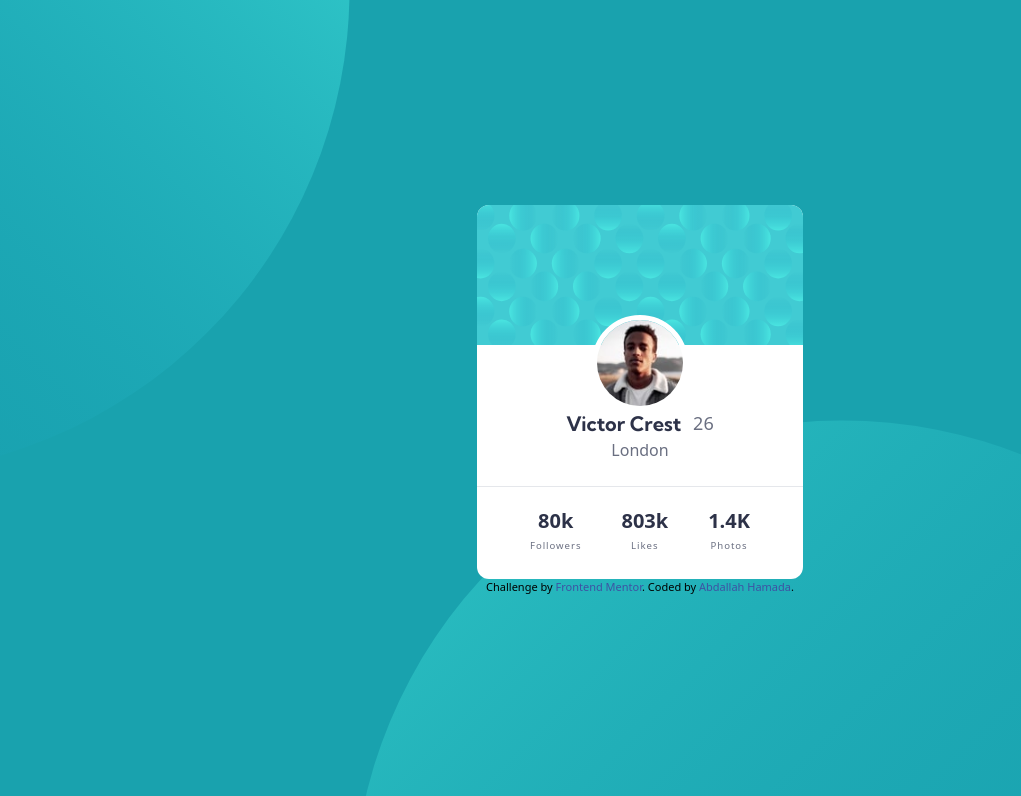
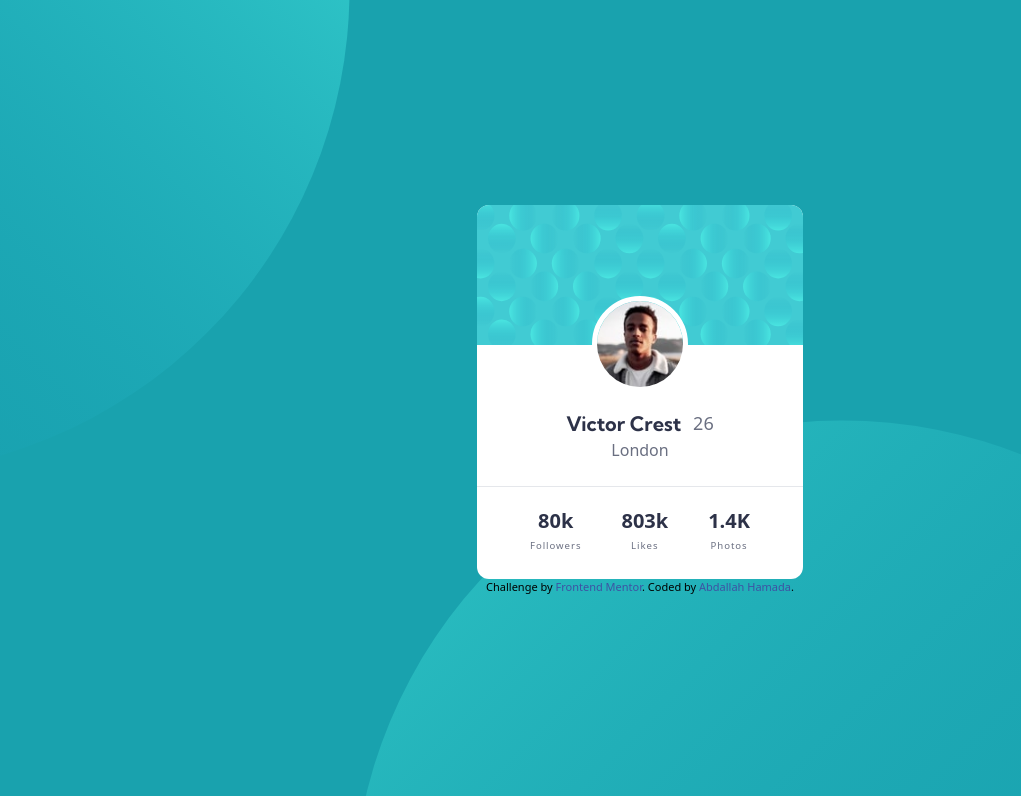
Before and after one commit to AbdullahHamadax/profile-card-component, a plain HTML site: page index.html in a window 1280 px wide. Shown: the top 796 px of the page, without its empty margins (0-1021 px from the left). Drawn offline with nearby package versions, Linux system fonts and the light colour scheme; a web font is replaced by a local one.

Commit message:
Fixed responsive design...

```diff
--- a/index.html
+++ b/index.html
@@ -103,7 +103,7 @@
         <img
           src="images/image-victor.jpg"
           alt="victor image"
-          class="absolute top-[315px] rounded-full w-[96px] h-[96px] border-white border-[5px]"
+          class="absolute mb-[70px] rounded-full w-[96px] h-[96px] border-white border-[5px]"
         />
       </div>
       <img
```
